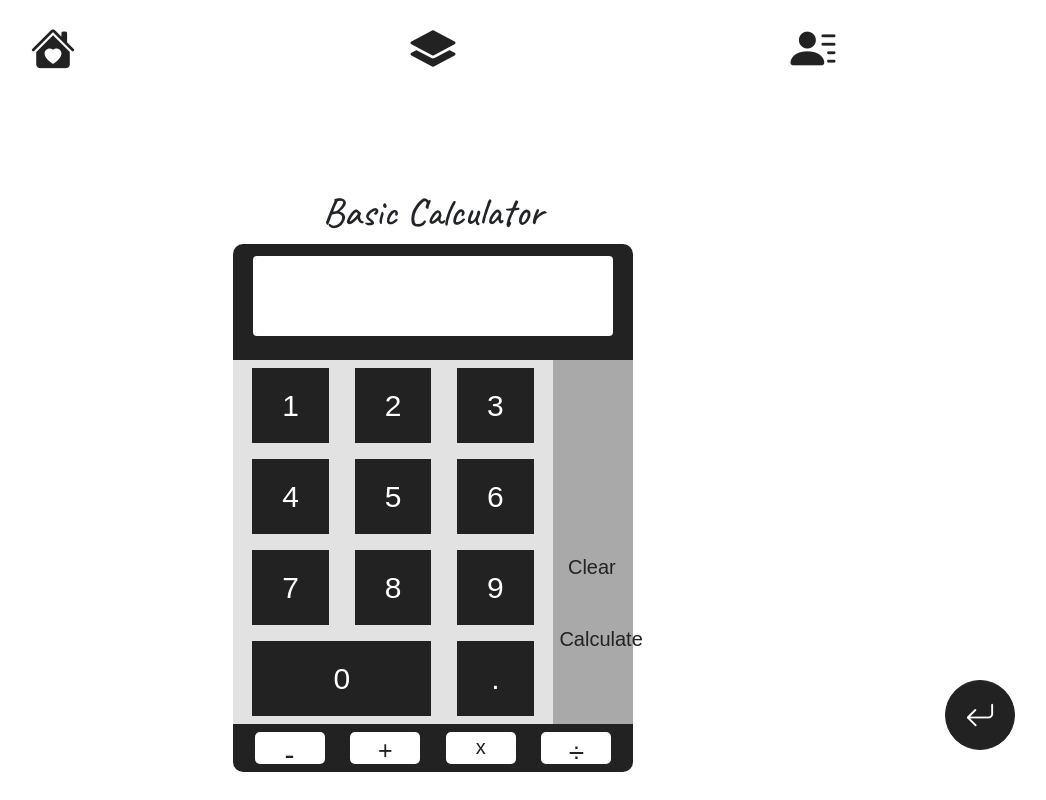
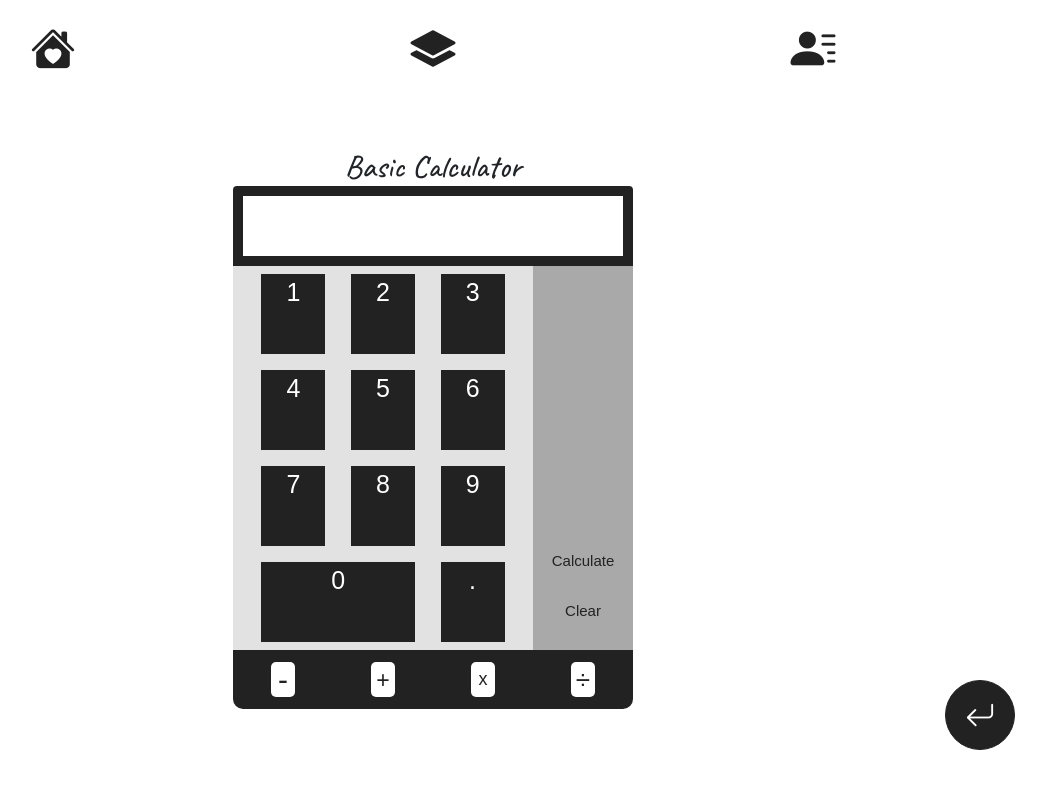
Before and after one commit to DenielCordeiro/Portfolio, an Angular app: page /projects/calculator in a window 1280 px wide. Shown: the whole page, without its empty margins (207-1253 px from the left). Built offline with nearby package versions, Linux system fonts and the light colour scheme.

Commit message:
<style>[Calculator]: size buttons and centralize operators

```diff
--- a/src/app/projects/calculator/calculator.component.html
+++ b/src/app/projects/calculator/calculator.component.html
@@ -1,5 +1,5 @@
 <section id="title">
-  <h1>Basic Calculator</h1>
+  <h2>Basic Calculator</h2>
 </section>
 
 <section id="body">
@@ -10,45 +10,61 @@
       <div class="base-calculator">
         <div class="content-numbers">
           <div class="numbers">
-            <a (click)="numberSelected('1')"><div>1</div></a>
-            <a (click)="numberSelected('2')"><div>2</div></a>
-            <a (click)="numberSelected('3')"><div>3</div></a>
+            <div class="number-button" (click)="numberSelected('1')">1</div>
+            <div class="number-button" (click)="numberSelected('2')">2</div>
+            <div class="number-button" (click)="numberSelected('3')">3</div>
           </div>
 
           <div class="numbers">
-            <a (click)="numberSelected('4')"><div>4</div></a>
-            <a (click)="numberSelected('5')"><div>5</div></a>
-            <a (click)="numberSelected('6')"><div>6</div></a>
+            <div class="number-button" (click)="numberSelected('4')">4</div>
+            <div class="number-button" (click)="numberSelected('5')">5</div>
+            <div class="number-button" (click)="numberSelected('6')">6</div>
           </div>
 
           <div class="numbers">
-            <a (click)="numberSelected('7')"><div>7</div></a>
-            <a (click)="numberSelected('8')"><div>8</div></a>
-            <a (click)="numberSelected('9')"><div>9</div></a>
+            <div class="number-button" (click)="numberSelected('7')">7</div>
+            <div class="number-button" (click)="numberSelected('8')">8</div>
+            <div class="number-button" (click)="numberSelected('9')">9</div>
           </div>
 
           <div class="numbers">
-            <a (click)="numberSelected('0')"><div class="zero">0</div></a>
-            <a (click)="numberSelected('.')"><div>.</div></a>
+            <div class="number-button zero" (click)="numberSelected('0')">0</div>
+            <div class="number-button" (click)="numberSelected('.')">.</div>
           </div>
         </div>
 
         <div class="content-buttons">
-          <a (click)="cleanScreenContent()">
-            <div class="clear">Clear</div>
-          </a>
-          <a (click)="result()">
-            <div class="calculate">Calculate</div>
-          </a>
+          <div class="buttons-calculator" (click)="cleanScreenContent()">
+            <div class="clear">
+              <span>Clear</span>
+            </div>
+          </div>
+
+          <div class="buttons-calculator" (click)="result()">
+            <div class="calculate">
+              <span>Calculate</span>
+            </div>
+          </div>
         </div>
       </div>
     </div>
 
     <div class="operations">
-      <a (click)="operations('-')"><div class="subtraction">-</div></a>
-      <a (click)="operations('+')"><div class="sum">+</div></a>
-      <a (click)="operations('*')"><div class="multiplication">x</div></a>
-      <a (click)="operations('/')"><div class="division">&#247;</div></a>
+      <div class="operator subtraction" (click)="operations('-')">
+        <span>-</span>
+      </div>
+
+      <div class="operator sum" (click)="operations('+')">
+        <span>+</span>
+      </div>
+
+      <div class="operator multiplication" (click)="operations('*')">
+        <span>x</span>
+      </div>
+
+      <div class="operator division" (click)="operations('/')">
+        <span>&#247;</span>
+      </div>
     </div>
   </div>
 </section>
--- a/src/app/projects/calculator/calculator.component.sass
+++ b/src/app/projects/calculator/calculator.component.sass
@@ -1,11 +1,15 @@
 @use '../../../assets/sass/color'
 @import url('https://fonts.googleapis.com/css2?family=Caveat:wght@400;500&display=swap')
 
+*
+  margin: 0px
+  padding: 0px
+
 #title
   text-align: center
-  margin-top: 7vh
+  margin-top: 2vh
 
-  h1
+  h2
     font-family: 'Caveat', cursive !important
 
 #body
@@ -15,140 +19,129 @@
 
 
 .base
-  .contents
+  .content-screen
+    background-color: color.$white
+    border: 10px solid color.$black
+    width: 150x
+    height: 80px
+    border-top-left-radius: 4px
+    border-top-right-radius: 4px
+    font-size: 50px
+    font-weight: 600
+    text-align: center
+
+  .base-calculator
+    display: flex
     background-color: color.$black
-    width: 30vw
-    min-width: 400px
-    heigth: 40vh
-    border-top-right-radius: 10px
-    border-top-left-radius: 10px
-    padding-top: 1.5vh
 
-    .content-screen
-      background-color: color.$white
-      width: 90%
-      height: 10vh
-      margin: 0px 0px 3vh 5%
-      border-radius: 4px
-      font-size: 50px
-      font-weight: 600
+    .content-numbers
+      background-color: color.$gray
+      width: 300px
+
+      .numbers
+        display: flex
+        justify-content: center
+
+        .number-button
+          background-color: color.$black
+          cursor: pointer
+          text-align: center
+          justify-content: center
+          display: flex
+          align-itens: center
+          color: color.$white
+          width: 5vw
+          height: 10vh
+          margin: 1vh 1vw
+          font-size: 25px
+
+          &:hover
+            background-color: color.$dark-gray
+
+        .zero
+          width: 12vw
+
+  .content-buttons
+    background-color: color.$dark-gray
+    width: 100px
+    display: flex
+    flex-direction: column-reverse
+
+    .buttons-calculator
       text-align: center
-
-    .base-calculator
-      display: flex
-      background-color: color.$black
-
-      .content-numbers
-        background-color: color.$gray
-        width: 24vw
-        min-width: 320px
-
-        .numbers
-          display: flex
-          justify-content: center
-
-          a
-            text-decoration: none
-            color: color.$white
-
-            div
-              background-color: color.$black
-              width: 6vw
-              min-width: 70px
-              margin: 1vh 1vw
-              text-align: center
-              line-height: 75px
-              font-size: 30px
-
-              &:hover
-                background-color: color.$dark-gray
-
-            .zero
-              width: 14vw
-              min-width: 150px
-
-    .content-buttons
-      background-color: color.$dark-gray
-      width: 6vw
-      min-width: 80px
-      padding-top: 21.5vh
-
-      a
-        text-decoration: none
-
-        div
-          width: 4.8vw
-          min-width: 65px
-          height: 5vh
-          text-align: center
-          font-size: 20px
-          margin: 2.5vh 0px 4vh 0.5vw
+      min-width: 65px
+      height: 5vh
+      font-size: 15px
+      margin-bottom: 10px
 
       .clear
-        border: none
-        background-color: color.$dark-gray
-        color: color.$black
-
-        &:hover
-          border-bottom: 2px solid color.$black
-          font-size: 22px
-
-      .calculate
+        cursor: pointer
         border: none
         color: color.$black
 
         &:hover
           border-bottom: 2px solid color.$black
-          color: color.$black
-          font-size: 22px
+          font-size: 17px
+
+      .calculate
+        cursor: pointer
+        border: none
+        color: color.$black
+
+        &:hover
+          border-bottom: 2px solid color.$black
+          font-size: 17px
 
 .operations
+  display: flex
+  justify-content: center
+  align-items: center
   width: 30vw
   min-width: 400px
-  heigth: 40vh
+  heigth: 20px
   background-color: color.$black
   border-bottom-right-radius: 10px
   border-bottom-left-radius: 10px
-  display: flex
-  justify-content: center
+  margin-bottom: 4vh
 
-  a
-    text-decoration: none
+  .operator
+    display: flex
+    justify-content: center
+    align-items: center
+    cursor: pointer
+    background-color: color.$white
+    color: color.$black
+    width: 45px
+    height: 35px
+    margin: 1.5vh 3vw
+    border-radius: 5px
 
-    div
+    &:hover
       background-color: color.$white
-      width: 5vw
-      min-width: 70px
-      height: 4vh
-      margin: 1vh 1vw
-      border-radius: 5px
-      text-align: center
-      color: color.$black
+      color: color.$green
 
-      &:hover
-        background-color: color.$white
-        color: color.$green
+  .sum
+    padding-top: 2px
+    font-size: 23px
 
-    .sum
+    &:hover
       font-size: 25px
 
-      &:hover
-        font-size: 27px
+  .subtraction
+    font-size: 30px
 
-    .subtraction
-      font-size: 30px
+    &:hover
+      font-size: 32px
 
-      &:hover
-        font-size: 32px
+  .multiplication
+    font-size: 18px
 
-    .multiplication
+    &:hover
       font-size: 20px
 
-      &:hover
-        font-size: 22px
+  .division
+    padding-top: 2px
+    font-size: 26px
 
-    .division
-      font-size: 28px
-
-      &:hover
-        font-size: 30px
+    &:hover
+      font-size: 38px
```
